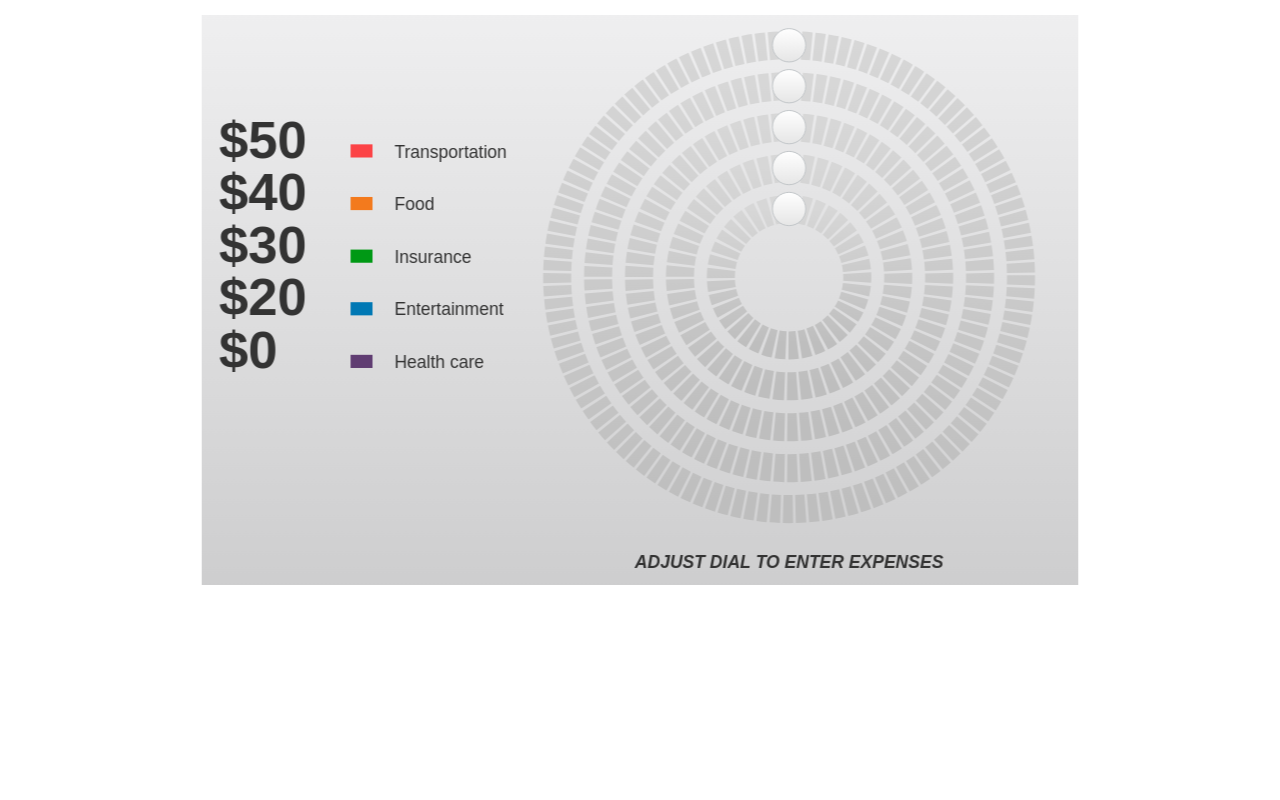
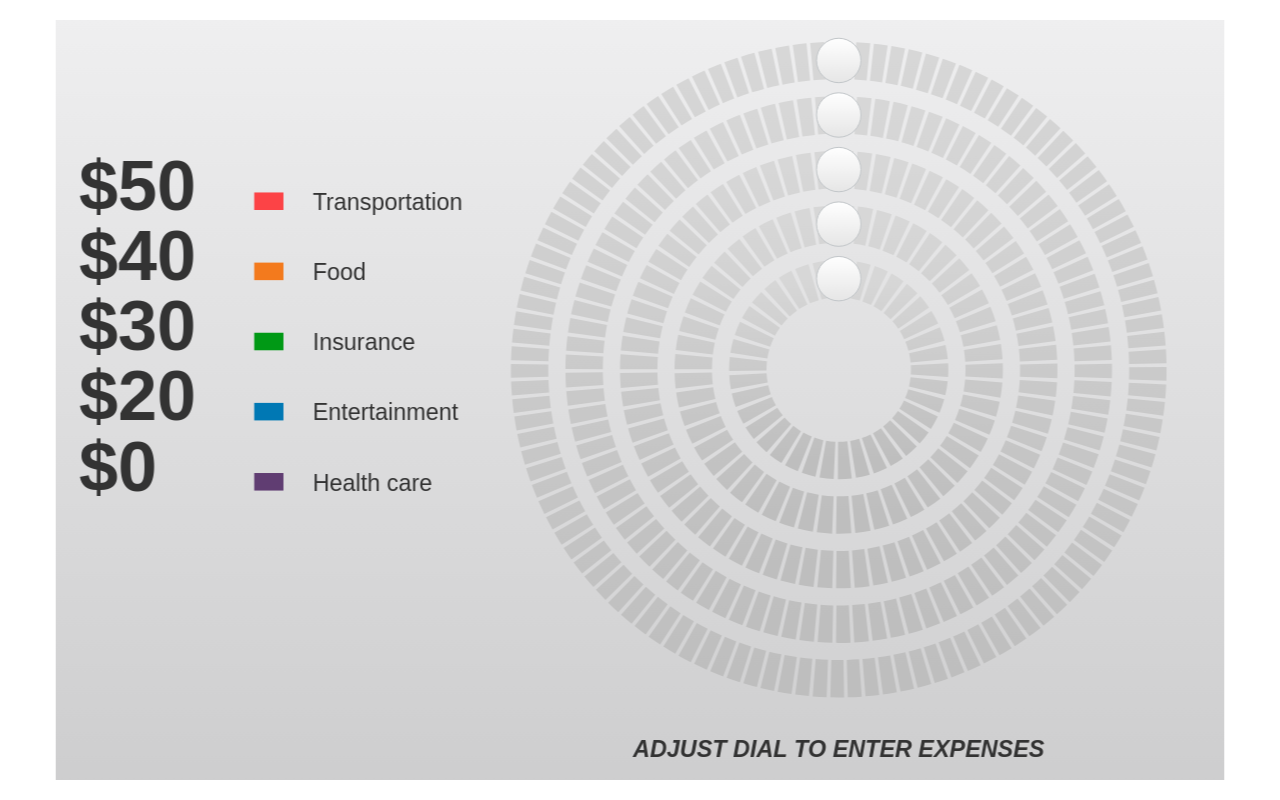
Before and after one commit to robispan/Circular-Slider, a plain HTML site: page index.html in a window 1280 px wide. Drawn offline with nearby package versions, Linux system fonts and the light colour scheme.

Commit message:
comment and css change
- added a comment to js file + some style changes

```diff
--- a/js/main.js
+++ b/js/main.js
@@ -158,7 +158,7 @@ class Slider {
     const cw = ctx.canvas.width;
     const ch = ctx.canvas.height;
     const ratio = this.ratio;  // devicePixelRatio
-    const sliders = this.sliders;
+    const sliders = this.sliders;  // sliders array
     const pi = Math.PI;
     const r = cw * 0.019;  // handle radius
     const fontColor = '#333';
--- a/style/style.css
+++ b/style/style.css
@@ -1,4 +1,10 @@
-#container {
-  height: 600px;
-  /* border: 1px dashed red; */
-}
+  * {
+    margin: 0 !important;
+    padding: 0 !important;
+  }
+
+  #container {
+    height: 100vh;
+    width: 100%;
+    /* border: 1px dashed red; */
+  }
```
